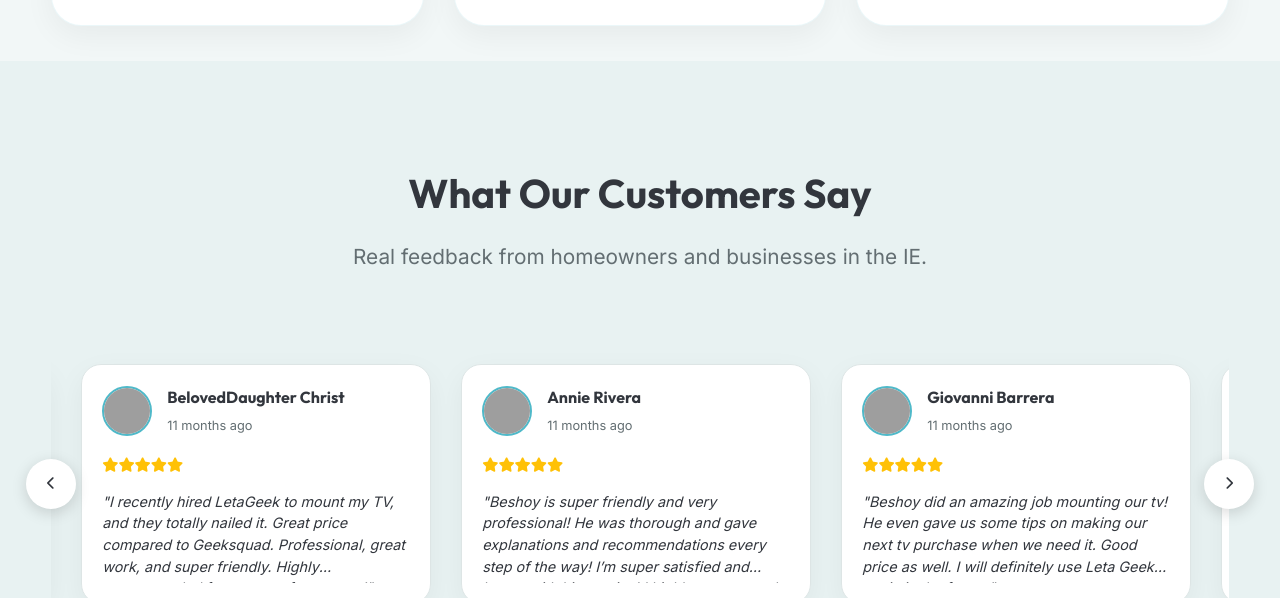
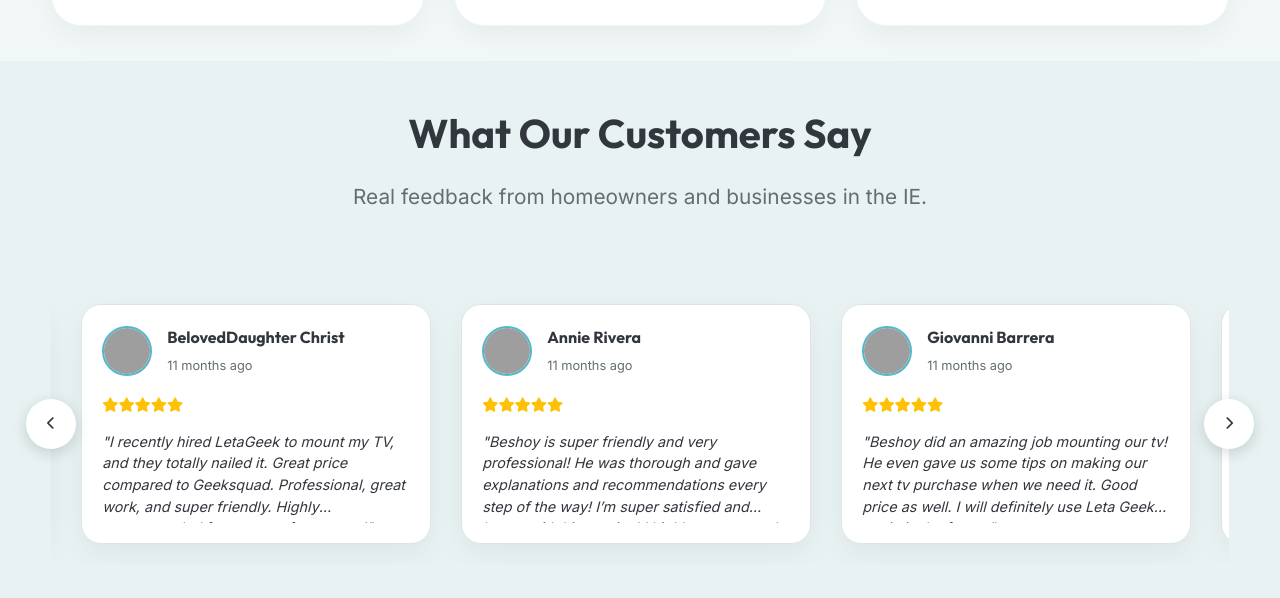
Before and after one commit to Beshoy94/LetaGeek, a plain HTML site: page index.html in a window 1280 px wide. Shown: the part 2392-2990 px from the top of the page. Drawn offline with Linux system fonts and the light colour scheme; grey boxes are pictures that could not be loaded.

Commit message:
Reduce reviews section padding to 40px

```diff
--- a/css/styles.css
+++ b/css/styles.css
@@ -1526,7 +1526,7 @@
 
 /* Reviews Section */
 #reviews {
-    padding: 100px 4%;
+    padding: 40px 4%;
     background: var(--bg-sec);
 }
 
```
